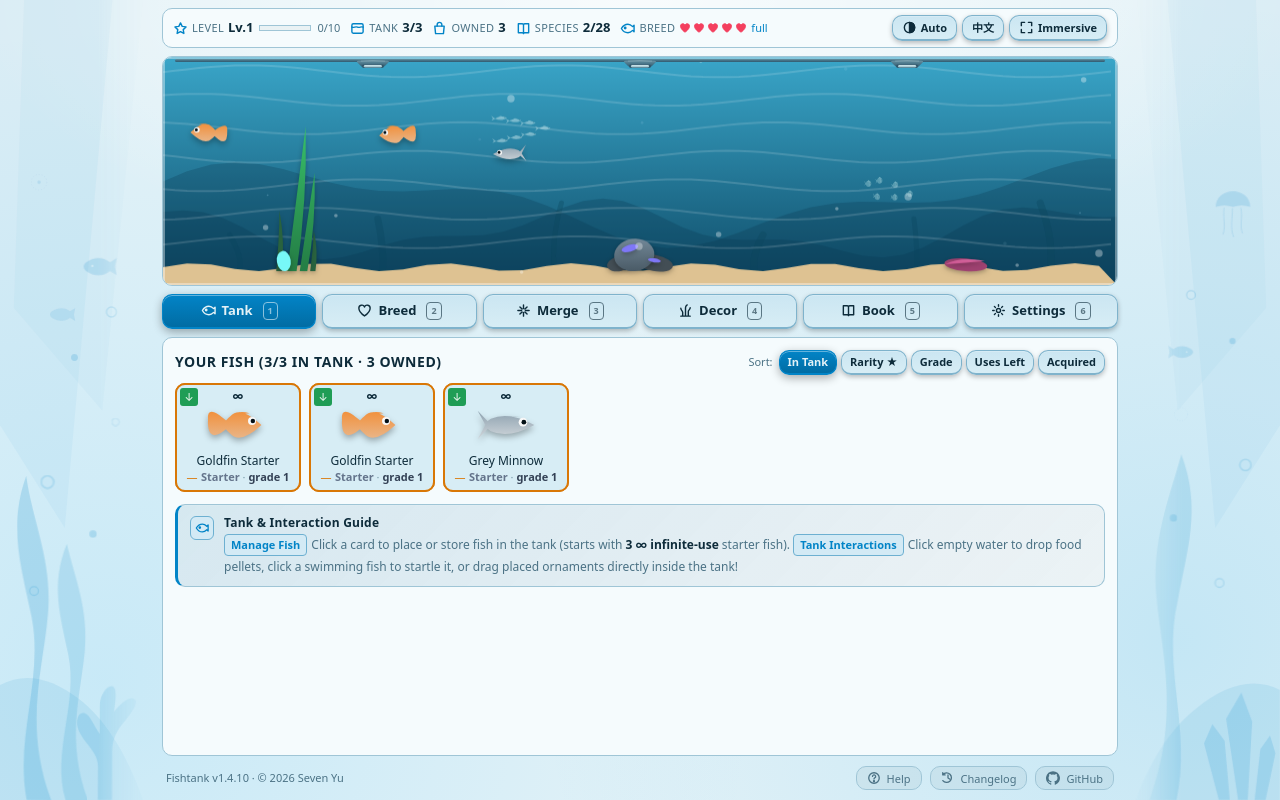
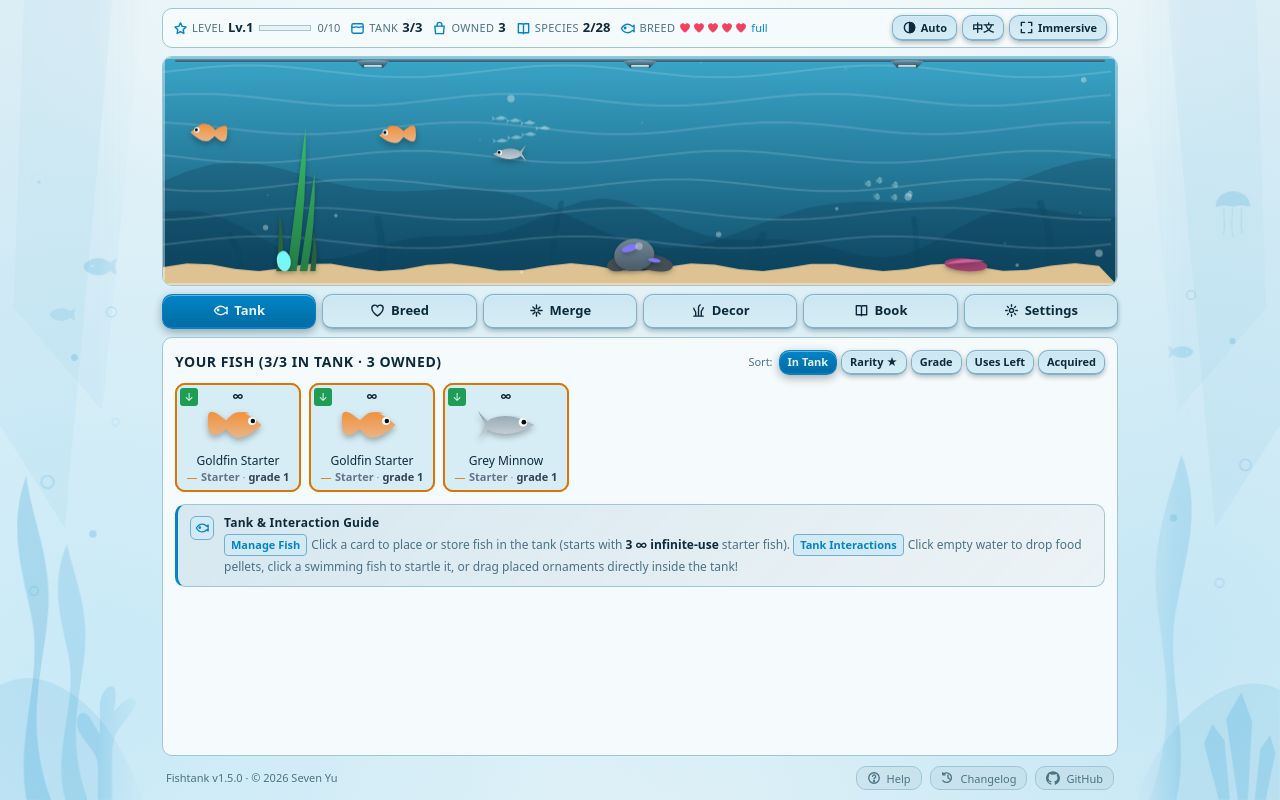
Before and after one commit to dofy/fishtank, a website built with Vite: page index.html in a window 1280 px wide. Built offline with nearby package versions, Linux system fonts and the light colour scheme; files whose address does not match are found by name.

Commit message:
chore(release): publish v1.5.0

```diff
--- a/docs/BALANCE.md
+++ b/docs/BALANCE.md
@@ -1,4 +1,8 @@
-# Balance & Game Data Guide / 游戏帮助与数值说明 (`v1.4.10`)
+# Balance & Game Data Guide / 游戏帮助与数值说明 (`v1.5.0`)
+
+Keyboard shortcuts were added in `v1.5.0`; see [Keyboard Shortcuts](../README.md#keyboard-shortcuts) or the in-game Help (`H` / `?`). Game rules and balance remain unchanged in this release.
+
+`v1.5.0` 新增键盘快捷键，完整按键见 [README 快捷键说明](../README.md#keyboard-shortcuts)，也可按 `H` / `?` 打开游戏内帮助。本版玩法与数值规则保持不变。
 
 This document details the gameplay mechanics, progression curves, and breeding probabilities for **Fishtank**, modeled on [PC FISH: Taskbar Aquarium](https://store.steampowered.com/app/4842670/PC_FISH_Taskbar_Aquarium/).
 
--- a/package.json
+++ b/package.json
@@ -1,6 +1,6 @@
 {
   "name": "fishtank",
-  "version": "1.4.10",
+  "version": "1.5.0",
   "private": false,
   "license": "MIT",
   "type": "module",
--- a/public/sw.js
+++ b/public/sw.js
@@ -1,4 +1,4 @@
-const CACHE_NAME = 'fishtank-pwa-v1.4.10-r6'
+const CACHE_NAME = 'fishtank-pwa-v1.5.0'
 const PRECACHE_URLS = [
   '/',
   '/index.html',
--- a/src/ui/app.ts
+++ b/src/ui/app.ts
@@ -99,7 +99,7 @@ import {
 
 export { formatClock, stars } from './dom'
 
-export const APP_VERSION = '1.4.10'
+export const APP_VERSION = '1.5.0'
 export const GITHUB_URL = 'https://github.com/dofy/fishtank'
 
 export interface AppHooks {
@@ -498,7 +498,7 @@ export class App {
         })
         b.setAttribute('aria-pressed', String(this.tab === id))
         b.title = c.tabs[id]
-        bindShortcut(b, `tab-${id}`, true)
+        bindShortcut(b, `tab-${id}`)
         return b
       }),
     )
--- a/src/ui/shortcuts.ts
+++ b/src/ui/shortcuts.ts
@@ -30,16 +30,9 @@ export function shortcutLabels(action: ShortcutAction): string[] {
   )
 }
 
-export function bindShortcut(button: HTMLButtonElement, action: ShortcutAction, visible = false): void {
+export function bindShortcut(button: HTMLButtonElement, action: ShortcutAction): void {
   const keys = SHORTCUTS.find(shortcut => shortcut.action === action)!.keys
   button.dataset.shortcut = action
   button.setAttribute('aria-keyshortcuts', keys.join(' '))
   button.title = `${button.title || button.textContent?.trim() || ''} (${shortcutLabels(action).join(' / ')})`
-  if (visible) {
-    const hint = document.createElement('kbd')
-    hint.className = 'shortcut-hint'
-    hint.setAttribute('aria-hidden', 'true')
-    hint.textContent = shortcutLabels(action)[0]!
-    button.append(hint)
-  }
 }
--- a/src/ui/styles.css
+++ b/src/ui/styles.css
@@ -178,7 +178,6 @@ nav.tabs button {
 }
 nav.tabs .btn-text { @apply max-[720px]:hidden; }
 nav.tabs .ico { @apply max-[720px]:w-[17px] max-[720px]:h-[17px]; }
-.shortcut-hint { @apply ml-1 px-1 rounded border border-current text-[9px] leading-4 opacity-60 max-[720px]:hidden; font-family: inherit; }
 .shortcut-guide { @apply grid gap-2 text-xs leading-relaxed; }
 .shortcut-guide dl { @apply m-0; }
 .shortcut-tabs { @apply grid grid-cols-6 gap-x-3 gap-y-1.5 pb-2 border-b border-[var(--border)] max-[640px]:grid-cols-3; }
```
Also changed, not shown: CHANGELOG.md, README.md.
